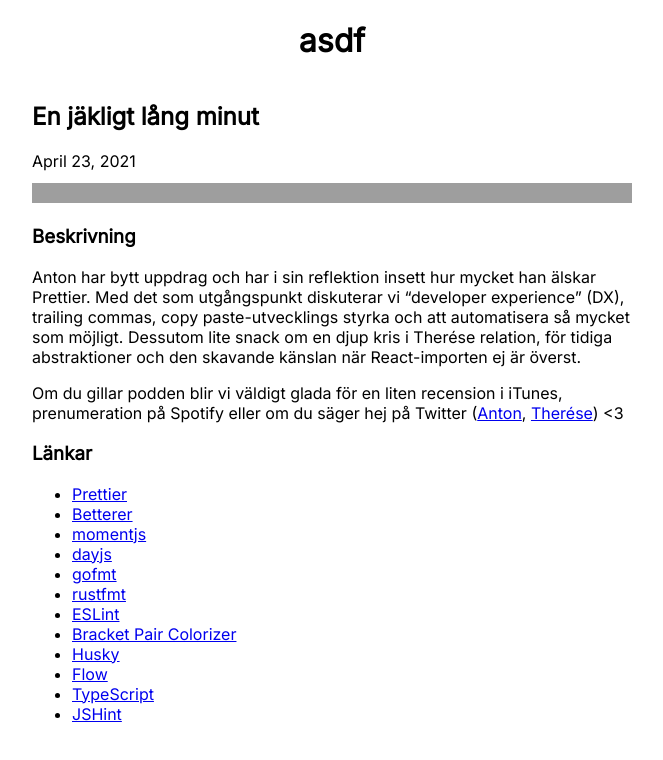
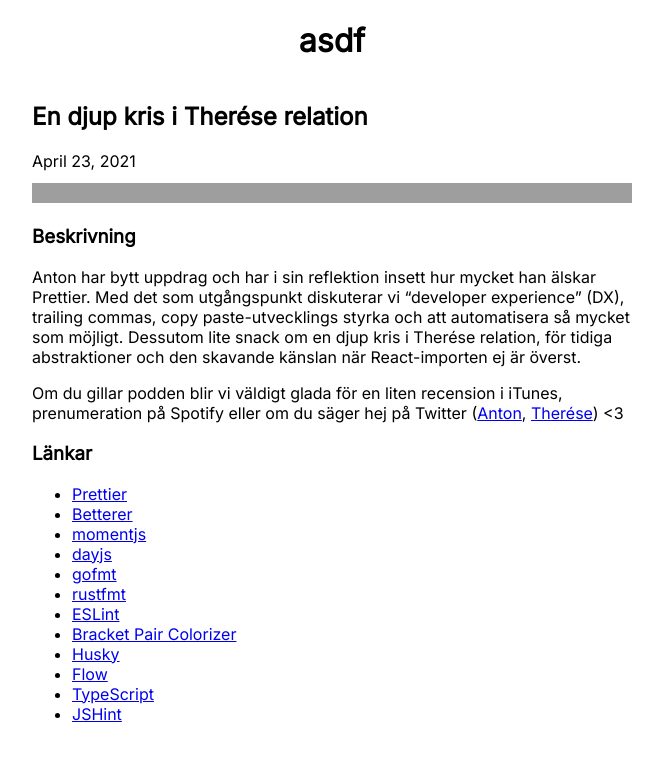
Before and after one commit to anton-g/asdf.pizza, a Gatsby site: page /26-en-djup-kris-i-therese-relation/ in a window 1280 px wide. Shown: the whole page, without its empty margins (308-971 px from the left). Built offline with nearby package versions, Linux system fonts and the light colour scheme; Gatsby itself is replaced by a stand-in of ours; grey boxes are pictures that could not be loaded.

Commit message:
Fix ep 26 title

```diff
--- a/content/episodes/26-en-djup-kris-i-therese-relation.md
+++ b/content/episodes/26-en-djup-kris-i-therese-relation.md
@@ -1,5 +1,5 @@
 ---
-title: 'En jäkligt lång minut'
+title: 'En djup kris i Therése relation'
 date: '2021-04-23T08:00:00.000Z'
 description: 'Avsnitt 26: DX, copy paste-utveckling, automatisering, för tidiga abstraktioner och mycket annat.'
 pinecastId: '78cffd79-e386-47fd-a08d-6a4b14206db6'
```
